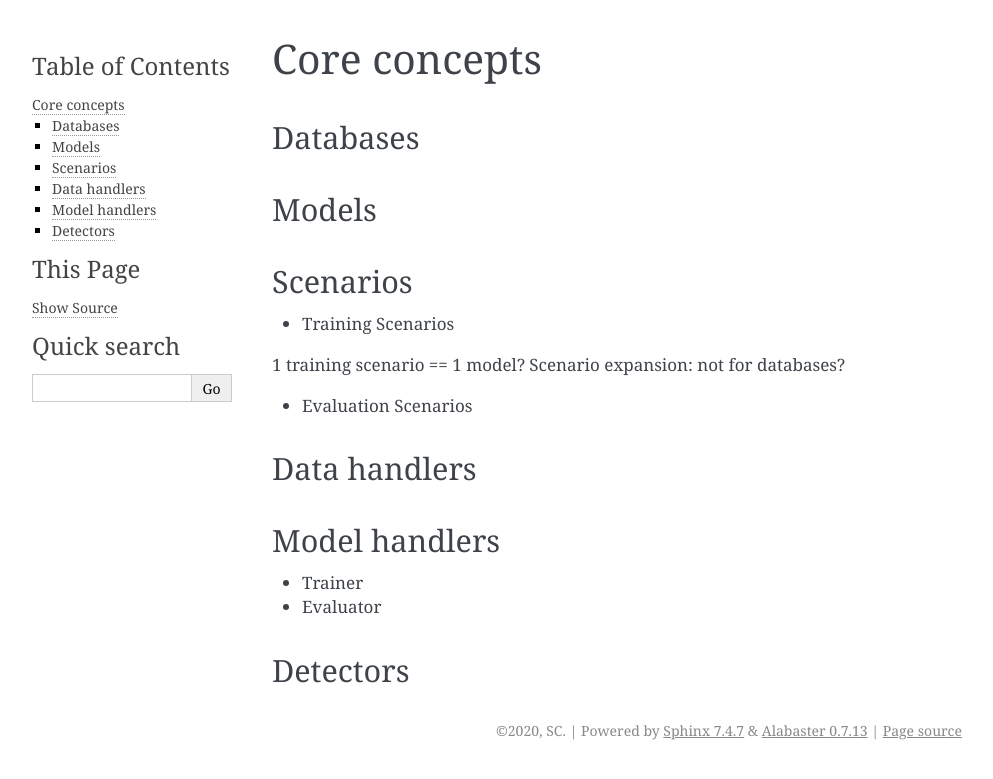
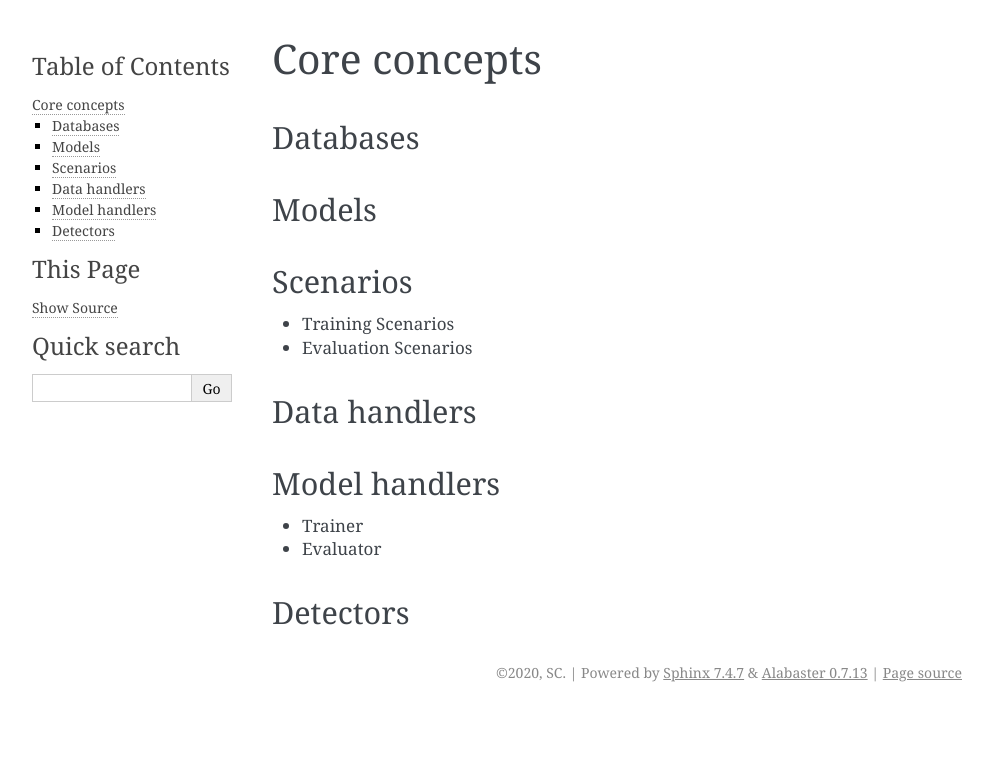
Before and after one commit to Vin985/dlbd, a Sphinx documentation site: the page built from docs/core_concepts.rst, in a window 1280 px wide. Shown: the top 779 px of the page, without its empty margins (148-1141 px from the left). Built offline with Sphinx 7.4.7, drawn with Linux system fonts in a browser that asks for light colours.

Commit message:
updated core concepts

```diff
--- a/docs/core_concepts.rst
+++ b/docs/core_concepts.rst
@@ -12,8 +12,6 @@ Scenarios
 
 - Training Scenarios
 
-1 training scenario == 1 model?
-Scenario expansion: not for databases?
 
 - Evaluation Scenarios
 
```
